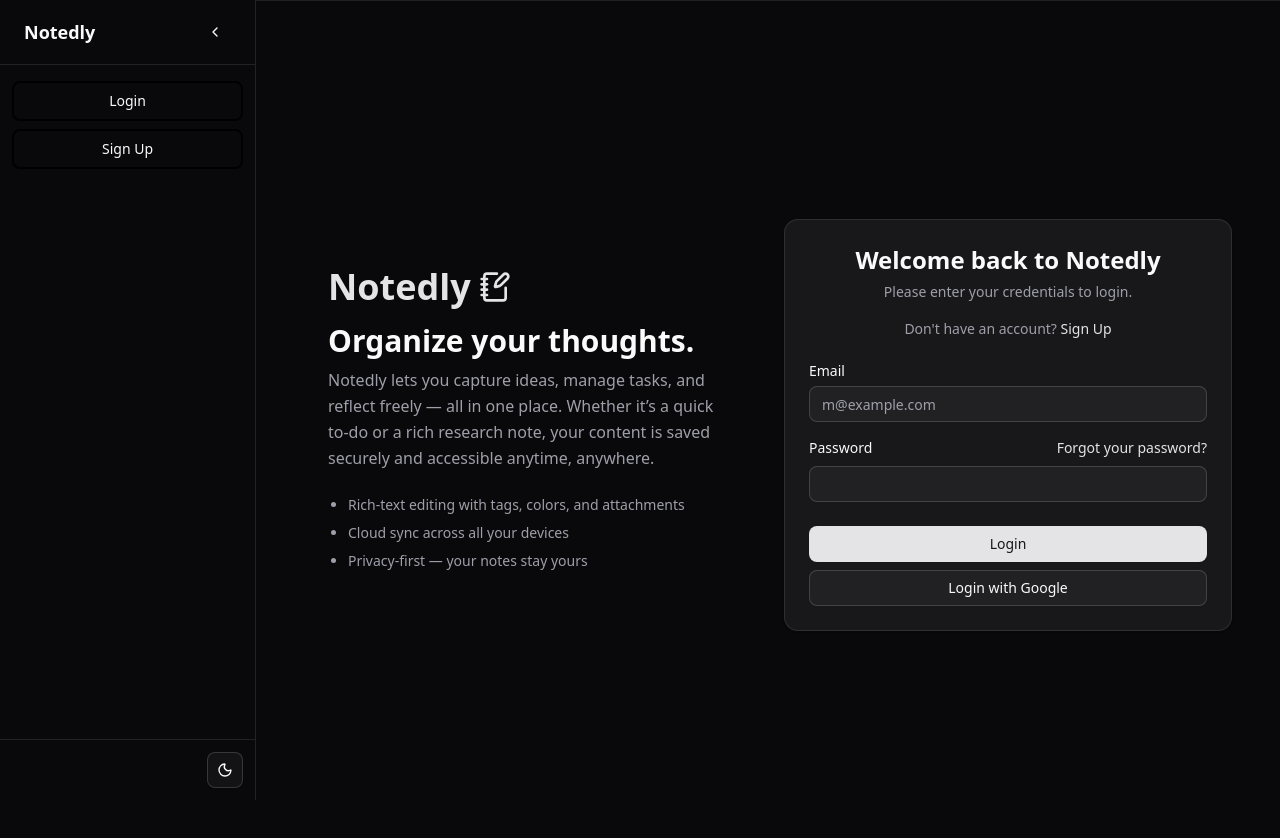
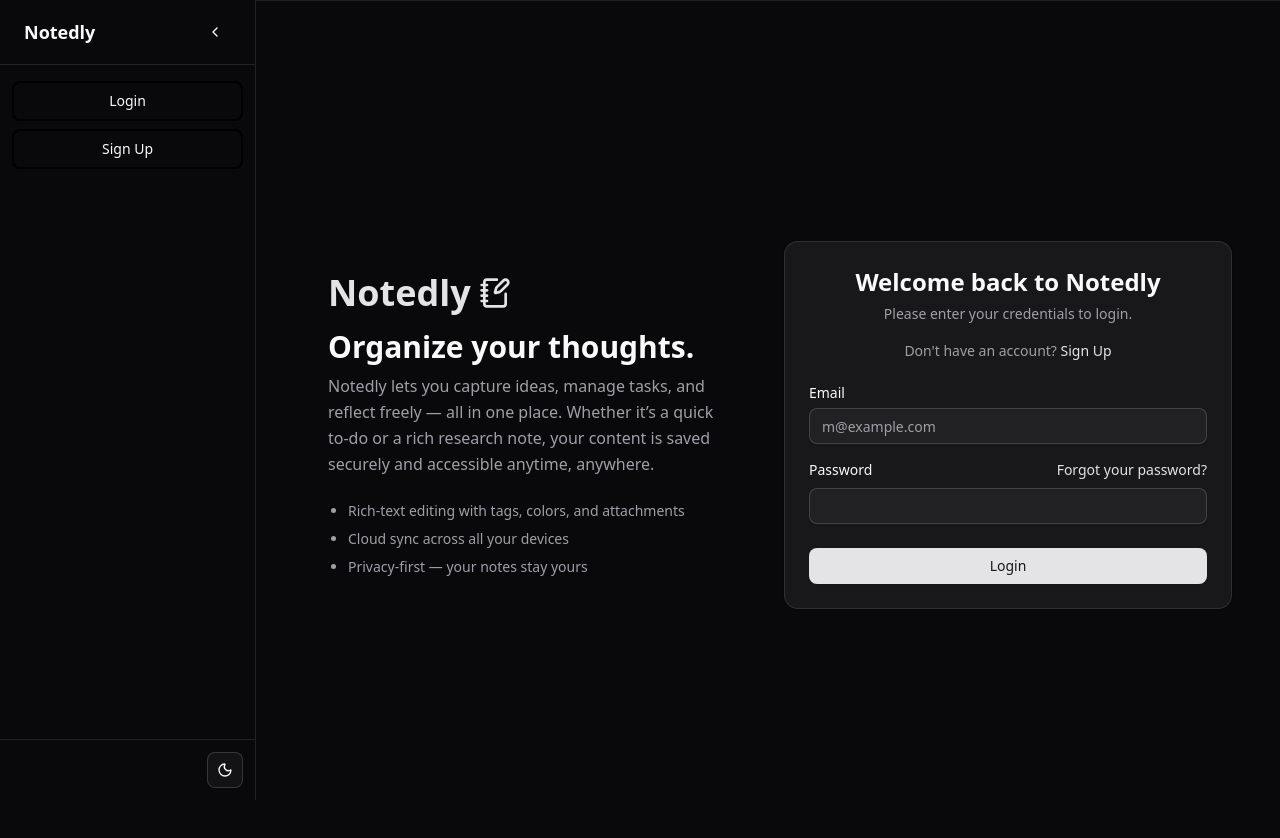
Before and after one commit to ManojKumarAchanta/notedly, a React (Vite) app in the folder client/: page /auth in a window 1280 px wide. Shown: the top 838 px of the page. Built offline with nearby package versions, Linux system fonts and the light colour scheme.

Commit message:
fixed layout issue

```diff
--- a/client/src/pages/auth/AuthContainer.jsx
+++ b/client/src/pages/auth/AuthContainer.jsx
@@ -132,9 +132,8 @@ function Login({ onSwitchToSignup }) {
                                 <Button type="submit" className="w-full">
                                     {!isLoading ? "Login" : <LoaderCircle className="mr-2 h-4 w-4 animate-spin" />}
                                 </Button>
-                                <Button type="button" variant="outline" className="w-full">
-                                    Login with Google
-                                </Button>
+
+
                             </div>
                         </form>
                     </CardContent>
```
